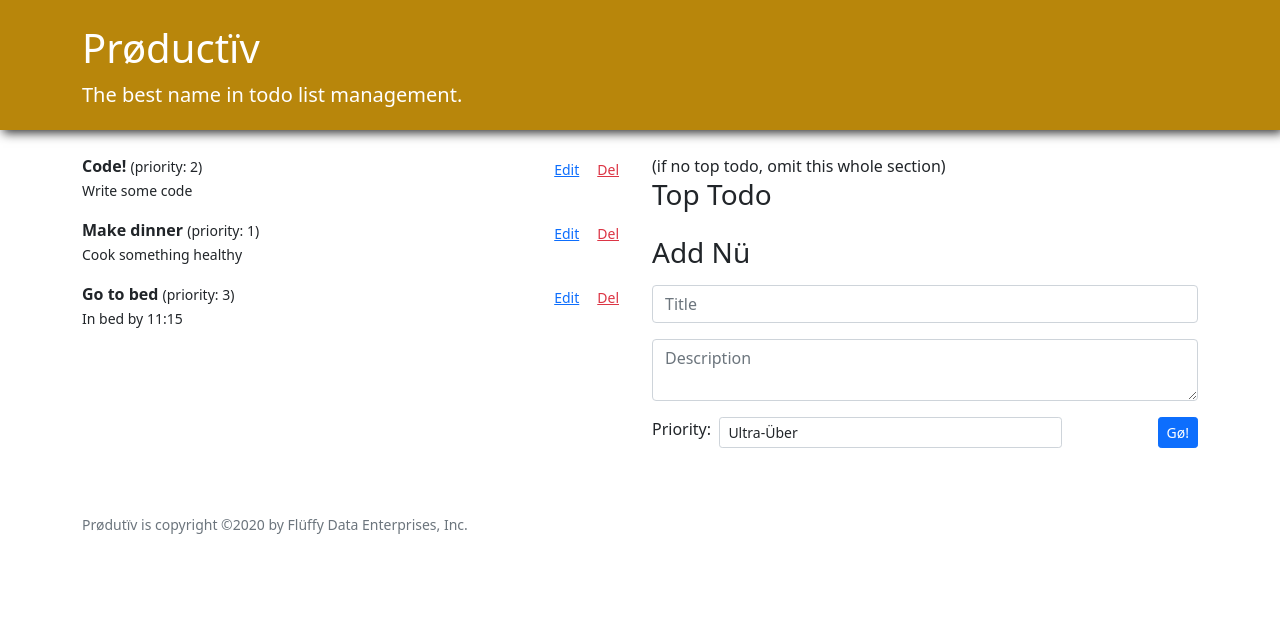
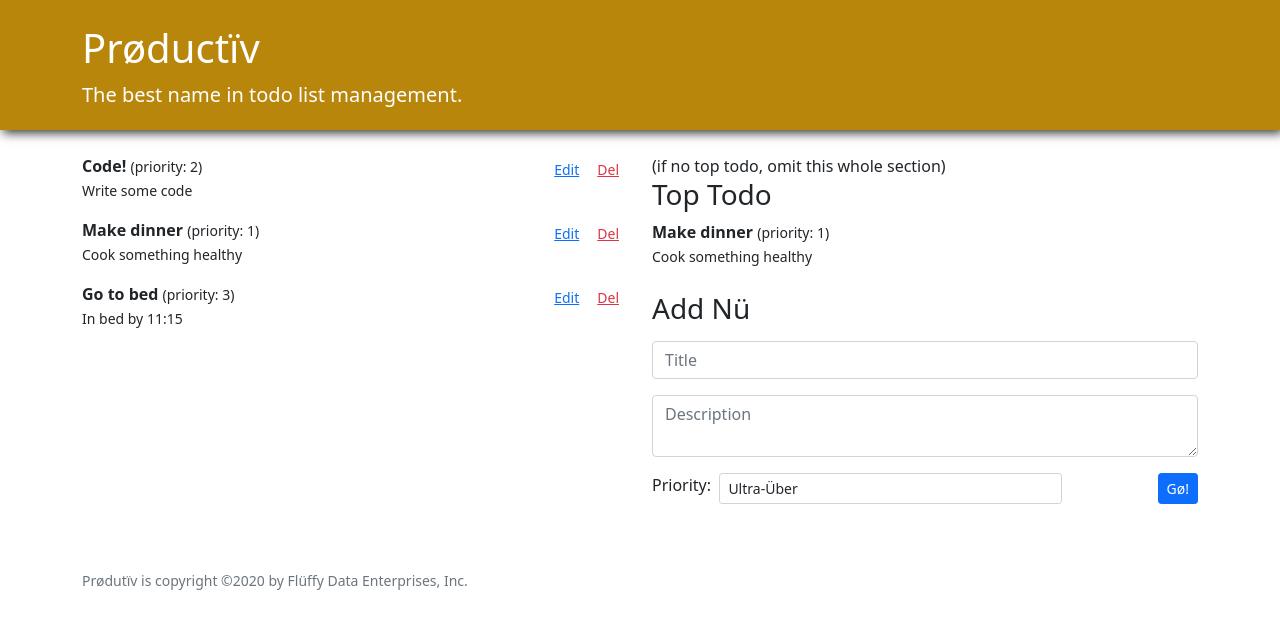
Before and after one commit to LaithLou/productiv-2, a React (Create React App) app: page / in a window 1280 px wide. Shown: the top 628 px of the page. Built offline with nearby package versions, Linux system fonts and the light colour scheme.

Commit message:
Uncommented TopTodo logic. Passed top todo as prop to Todo

```diff
--- a/src/TodoApp.js
+++ b/src/TodoApp.js
@@ -58,7 +58,7 @@
           (if no top todo, omit this whole section)
           <section className="mb-4">
             <h3>Top Todo</h3>
-            <TopTodo />
+            <TopTodo todos={todos}/>
           </section>
           <section>
             <h3 className="mb-3">Add Nü</h3>
--- a/src/TopTodo.js
+++ b/src/TopTodo.js
@@ -10,12 +10,12 @@
  * TodoApp -> TopTodo
  */
 
-function TopTodo() {
+function TopTodo({ todos }) {
   // lowest-priority # is the highest priority
-  // let top = todos.reduce(
-  //     (acc, cur) => cur.priority < acc.priority ? cur : acc, todos[0]);
+  let top = todos.reduce(
+      (acc, cur) => cur.priority < acc.priority ? cur : acc, todos[0]);
 
-  //return <Todo  />;
+  return <Todo  todo={top} />;
 }
 
 export default TopTodo;
```
